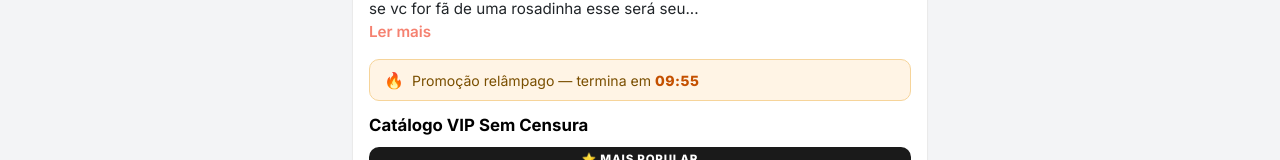
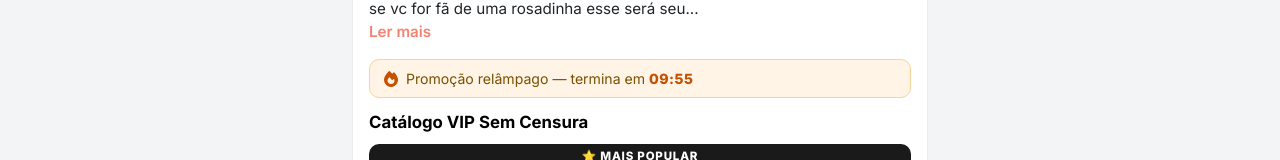
Before and after one commit to pedrodev-design/only, a website: page index.html in a window 1280 px wide. Shown: the part 427-587 px from the top of the page. Drawn offline with Linux system fonts and the light colour scheme.

Commit message:
Atualização do site

```diff
--- a/index.html
+++ b/index.html
@@ -80,7 +80,7 @@
 
             <!-- Banner de escassez -->
             <div class="scarcity-banner">
-              <span class="scarcity-fire">🔥</span>
+              <i class="fa-solid fa-fire scarcity-fire"></i>
               <span class="scarcity-text">Promoção relâmpago — termina em <strong id="offerTimer">--:--</strong></span>
             </div>
 
--- a/style.css
+++ b/style.css
@@ -294,6 +294,7 @@ select#cultureSelectHeader {
 
 .scarcity-fire {
   font-size: 1rem;
+  color: #c45000;
   flex-shrink: 0;
 }
 
```
